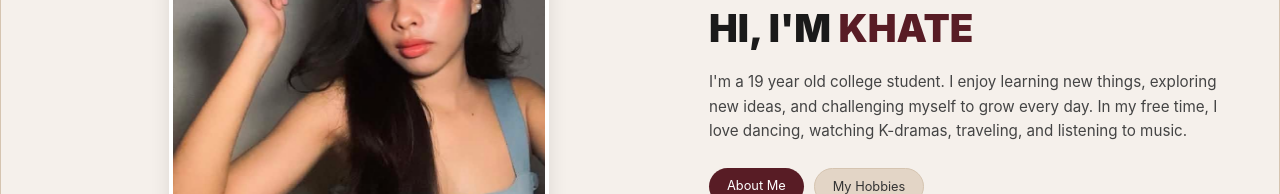
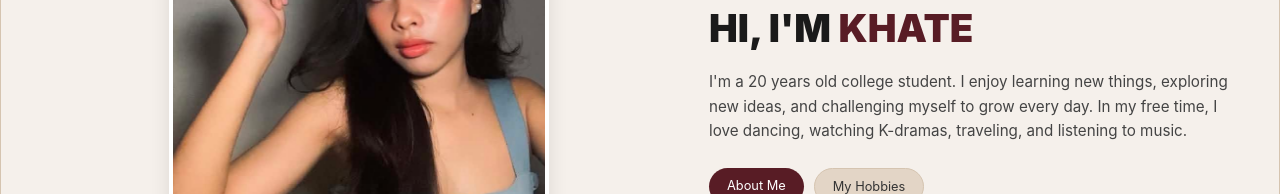
Before and after one commit to khatebaguio/KIT-REACT-APP, a React (Vite) app: page / in a window 1280 px wide. Shown: the part 238-432 px from the top of the page. Built offline with nearby package versions, Linux system fonts and the light colour scheme.

Commit message:
Update homepage-banner-section.tsx

```diff
--- a/src/components/features/home/homepage-banner-section.tsx
+++ b/src/components/features/home/homepage-banner-section.tsx
@@ -13,7 +13,7 @@ export function HomePageBannerSection() {
         <div>
           <p className="text-[0.85rem] text-[#666] m-0">Welcome to my space — Thanks for visiting ! (khate)</p>
           <h2 className="text-[2.4rem] font-black text-[#1a1a1a] mt-4 mb-0">HI, I'M <span className="text-[#581c25]">KHATE</span></h2>
-          <p className="text-[0.95rem] text-[#444] mt-3 mb-0 leading-relaxed">I'm a 19 year old college student. I enjoy learning new things, exploring new ideas, and challenging myself to grow every day. In my free time, I love dancing, watching K-dramas, traveling, and listening to music.</p>
+          <p className="text-[0.95rem] text-[#444] mt-3 mb-0 leading-relaxed">I'm a 20 years old college student. I enjoy learning new things, exploring new ideas, and challenging myself to grow every day. In my free time, I love dancing, watching K-dramas, traveling, and listening to music.</p>
         </div>
 
         <div className="flex gap-2.5 flex-wrap">
```
